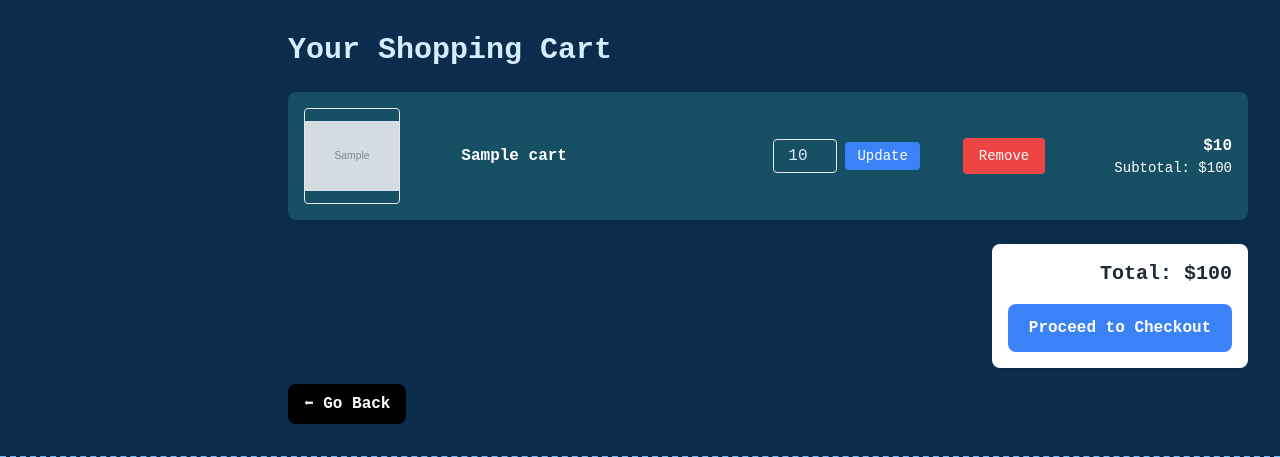
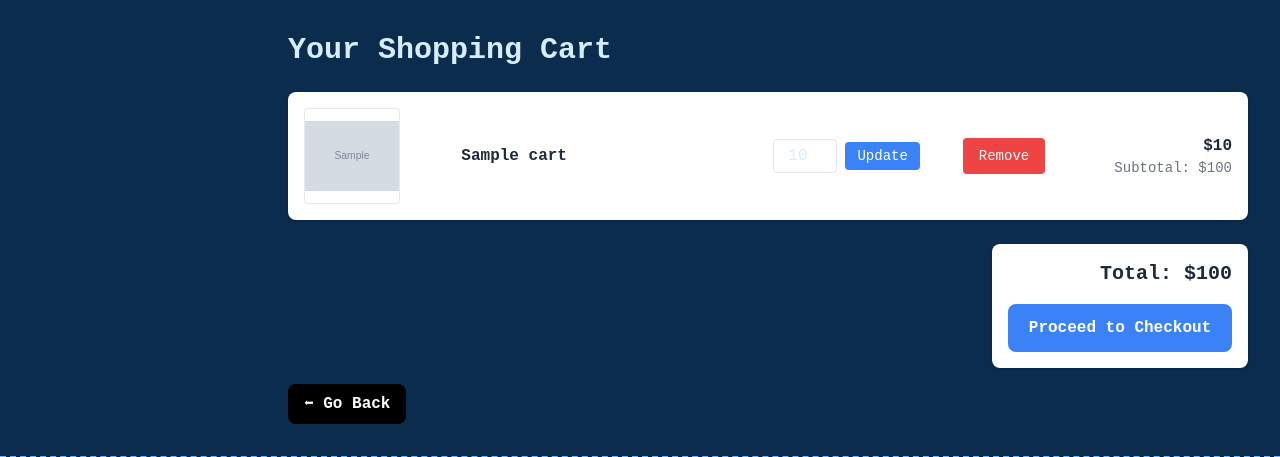
Before and after one commit to Brooklyn-STEAM/10053-Empowering-Self-Repair-of-Electronic-Devices-With-Artificial-Intelligence, a Python web app: template templates/cart.html.jinja in a window 1280 px wide. Shown: the part 57-514 px from the top of the page. Run offline with Jinja, Linux system fonts and the light colour scheme; the template is opened without the code that fills it: most values are stand-ins (such as "Sample title", 1, 10 or a date in 2020); grey boxes marked "Sample" are stand-in pictures; some libraries are stand-ins or nearby versions.

Commit message:
added pass to cart

```diff
--- a/main.py
+++ b/main.py
@@ -237,8 +237,8 @@ def product_page(product_id):
 
 @app.route("/product/<int:product_id>/add_to_cart", methods=["POST"])
 @login_required
-def add_to_cart(product_id):
-
+def addtocart(product_id):
+    pass
     try:
         quantity = int(request.form["qty"])
         if quantity <= 0:
--- a/templates/cart.html.jinja
+++ b/templates/cart.html.jinja
@@ -10,7 +10,6 @@
     <script src="https://cdn.jsdelivr.net/npm/@tailwindcss/browser@4"></script>
 
 </head>
-
 <body class="min-h-screen flex flex-col">
 
 {% include "components/navbar.html.jinja" %}
@@ -22,9 +21,11 @@
 </h1>
 
 {% if cart|length == 0 %}
+
 <p class="text-gray-600 text-lg">
   Your cart is empty.
 </p>
+
 {% else %}
 
 {% set ns = namespace(total=0) %}
@@ -32,56 +33,59 @@
 {% for x in cart %}
 {% set ns.total = ns.total + (x['Price'] * x['Quantity']) %}
 
-      <div class="grid grid-cols-6 items-center bg-cyan-900 rounded-lg shadow p-4 mb-4 gap-4">
-        <!-- Product Image -->
+<div class="grid grid-cols-6 items-center bg-white rounded-lg shadow p-4 mb-4 gap-4">
+
   <img src="{{ x['Image'] }}" class="h-24 w-24 object-contain rounded border">
 
-        <!-- Product Name -->
-        <div class="col-span-2 font-semibold text-white">
+  <div class="col-span-2 font-semibold text-gray-800">
     {{ x['Name'] }}
   </div>
 
-        <!-- Quantity Update -->
   <div class="text-center">
     <form method="post" action="/cart/{{ x['ProductID'] }}/update_qty"
           class="flex items-center gap-2 justify-center">
-            <input
-              name="Quantity" type="number" value="{{ x['Quantity'] }}" min="1"
+
+      <input name="Quantity" type="number"
+             value="{{ x['Quantity'] }}" min="1"
              class="w-16 border rounded px-2 py-1 text-center">
+
       <button type="submit"
               class="bg-blue-500 hover:bg-blue-600 text-white px-3 py-1 rounded text-sm">
         Update
       </button>
+
     </form>
   </div>
 
-        <!-- Remove Button -->
   <div class="text-center">
     <form method="post" action="/cart/{{ x['ProductID'] }}/remove">
-            <button
-              type="submit"
+
+      <button type="submit"
               class="bg-red-500 hover:bg-red-600 text-white px-4 py-2 rounded text-sm">
         Remove
       </button>
+
     </form>
   </div>
 
-        <!-- Price + Subtotal -->
   <div class="text-right">
-          <div class="font-semibold text-white">
+    <div class="font-semibold text-gray-800">
       ${{ x['Price'] }}
     </div>
-          <div class="text-sm text-white">
+
+    <div class="text-sm text-gray-500">
       Subtotal: ${{ x['Price'] * x['Quantity'] }}
     </div>
   </div>
 
 </div>
+
 {% endfor %}
 
-    <!-- TOTAL -->
 <div class="flex justify-end mt-6">
+
   <div class="bg-white rounded-lg shadow p-4 w-64 text-right">
+
     <h2 class="text-xl font-bold text-gray-800">
       Total: ${{ ns.total }}
     </h2>
@@ -91,15 +95,22 @@
               px-4 py-3 rounded-lg text-center transition">
       Proceed to Checkout
     </a>
+
   </div>
+
 </div>
 
 {% endif %}
+
 <a href="{{ url_for('browse') }}">
-    <button class="bg-black font-bold text-white  mt-4 rounded-lg px-4 py-2">⬅ Go Back</button>
+<button class="bg-black font-bold text-white mt-4 rounded-lg px-4 py-2">
+⬅ Go Back
+</button>
 </a>
+
 </main>
-    <!-- FOOTER -->
+
 {% include "components/footer.html.jinja" %}
+
 </body>
 </html>
```
Lines whose indentation alone changed are shown as unchanged.
